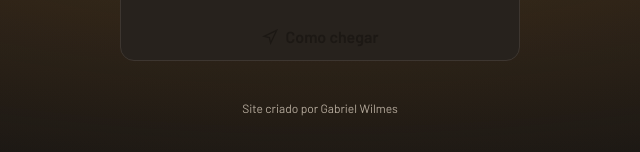
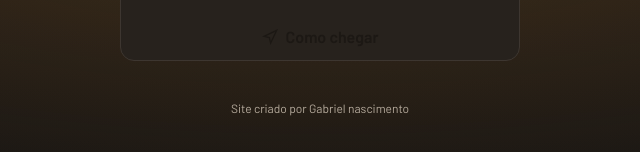
Before and after one commit to wilmesgabriel-code/link-na-bio-modelo, a plain HTML site: page index.html in a window 1280 px wide. Shown: the part 915-1067 px from the top of the page, 320-960 px from the left. Drawn offline with Linux system fonts and the light colour scheme.

Commit message:
Update index.html

```diff
--- a/index.html
+++ b/index.html
@@ -143,7 +143,7 @@
       </div>
     </section>
 
-    <footer>Site criado por Gabriel Wilmes</footer>
+    <footer>Site criado por Gabriel nascimento</footer>
   </main>
 
   <script>
```
